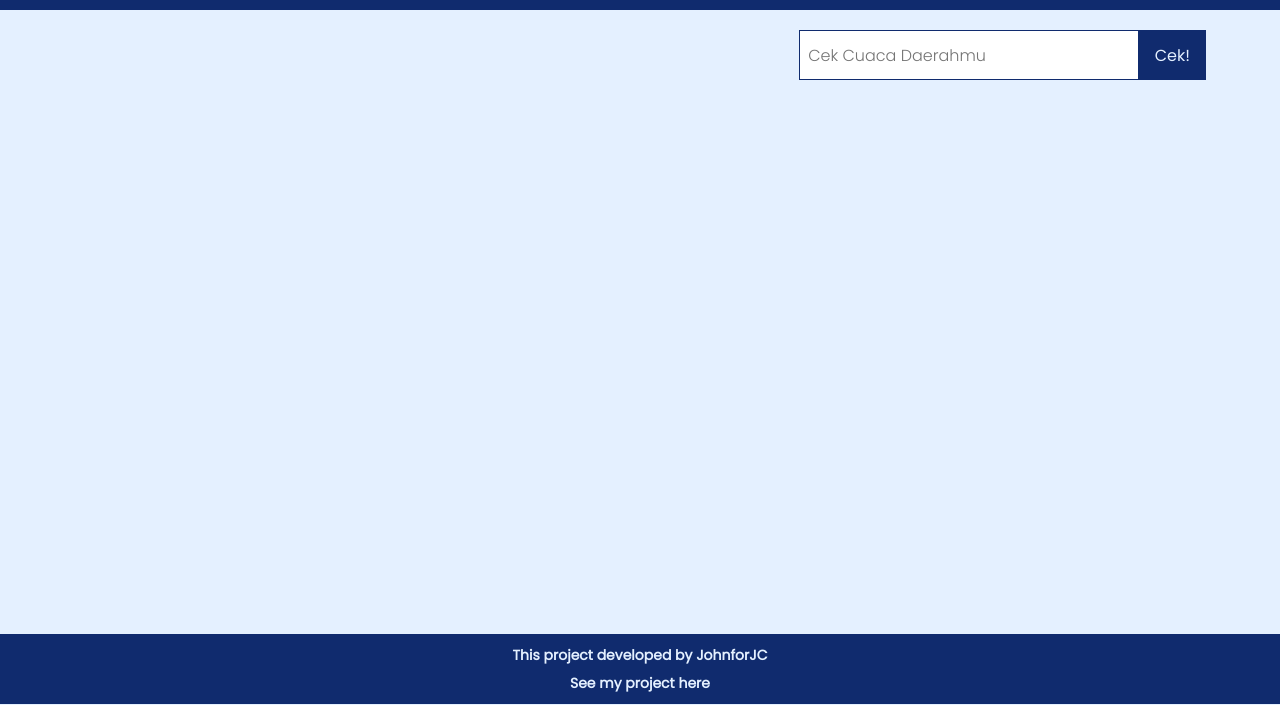
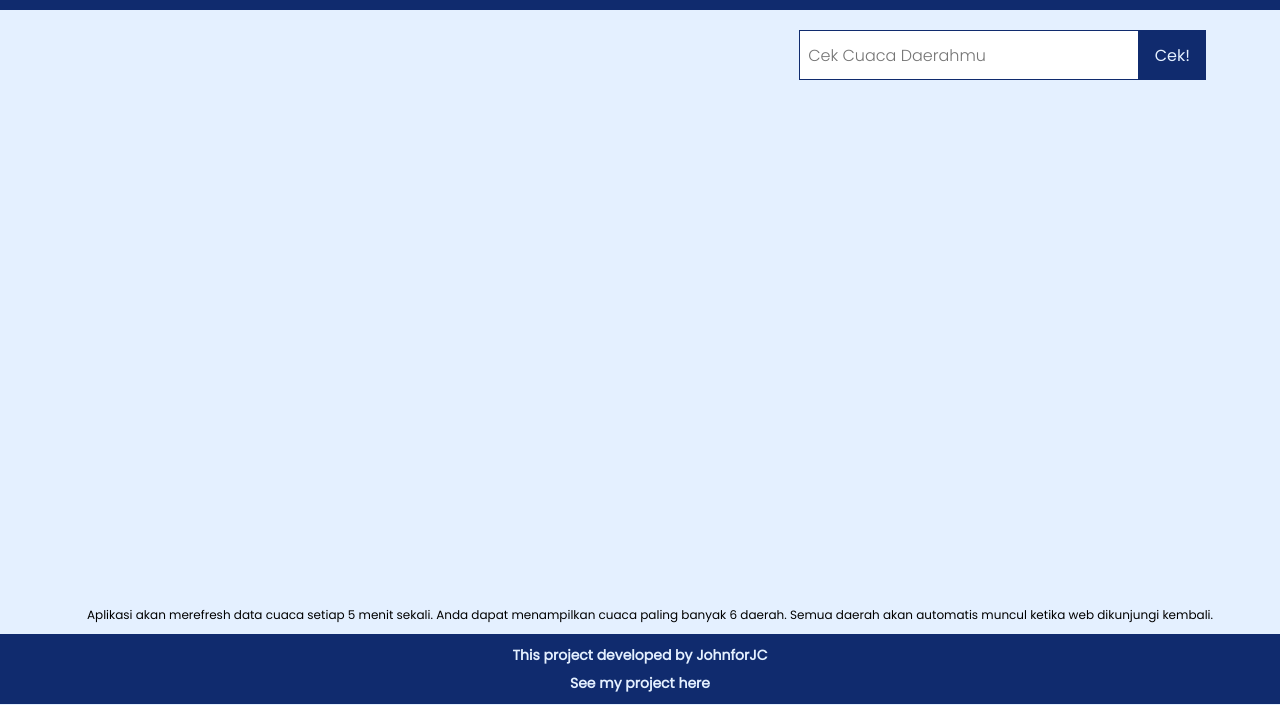
Before and after one commit to johnforjc/cekcuaca, a website built with webpack: page index.html in a window 1280 px wide. Shown: the part 95-800 px from the top of the page. Built offline with nearby package versions, Linux system fonts and the light colour scheme.

Commit message:
finishing

```diff
--- a/index.html
+++ b/index.html
@@ -19,6 +19,10 @@
       </div>
 
       <city-list></city-list>
+
+      <div class="alert">
+        <p>Aplikasi akan merefresh data cuaca setiap 5 menit sekali. Anda dapat menampilkan cuaca paling banyak 6 daerah. Semua daerah akan automatis muncul ketika web dikunjungi kembali.</p>
+      </div>
     </main>
 
     <footer>
--- a/src/style/style.css
+++ b/src/style/style.css
@@ -29,6 +29,15 @@ main {
   padding: 2em 1em;
   border-radius: 2em;
   min-height: calc(100vh - 176px);
+  position: relative;
+}
+
+.alert {
+  position: absolute;
+  bottom: 10px;
+  width: 100%;
+  text-align: center;
+  font-size: 1.2rem;
 }
 
 @media only screen and (max-width: 762px) {
```
Also changed, not shown: dist/index.html, 4 other files.
